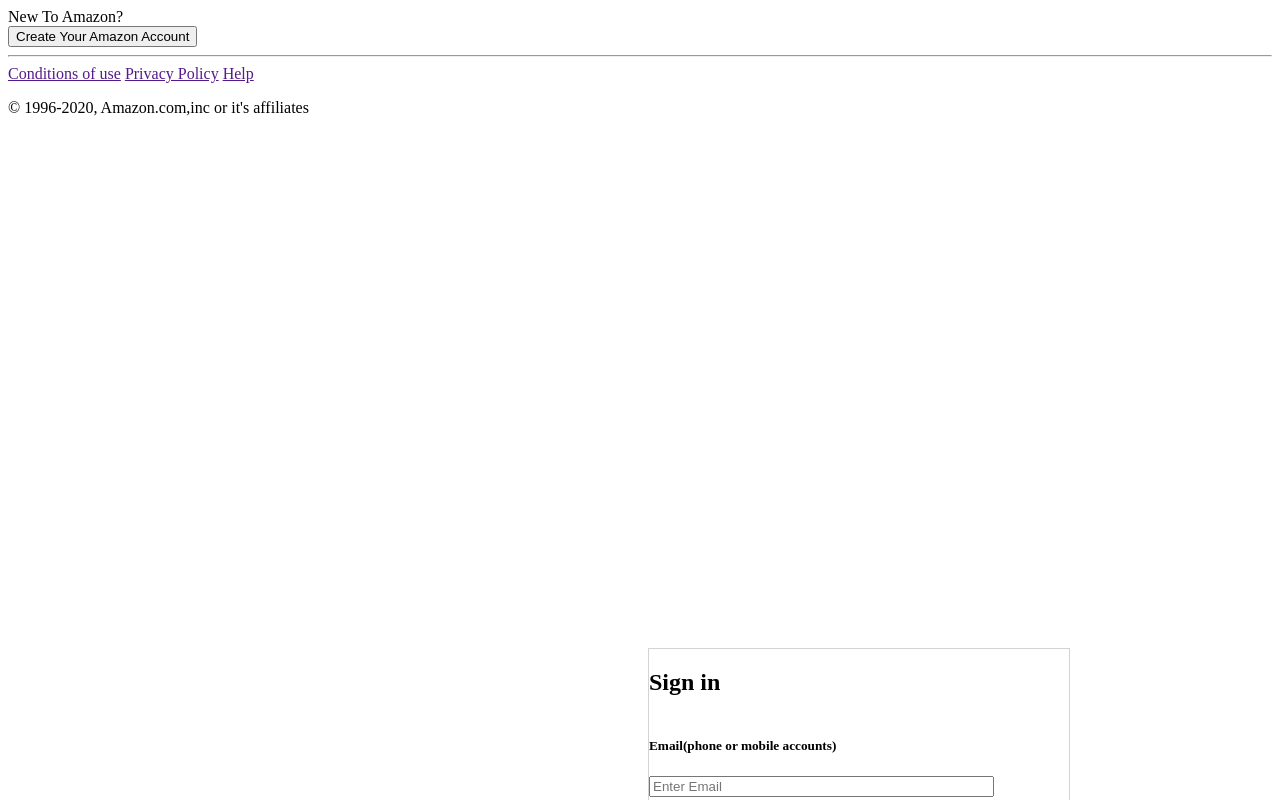
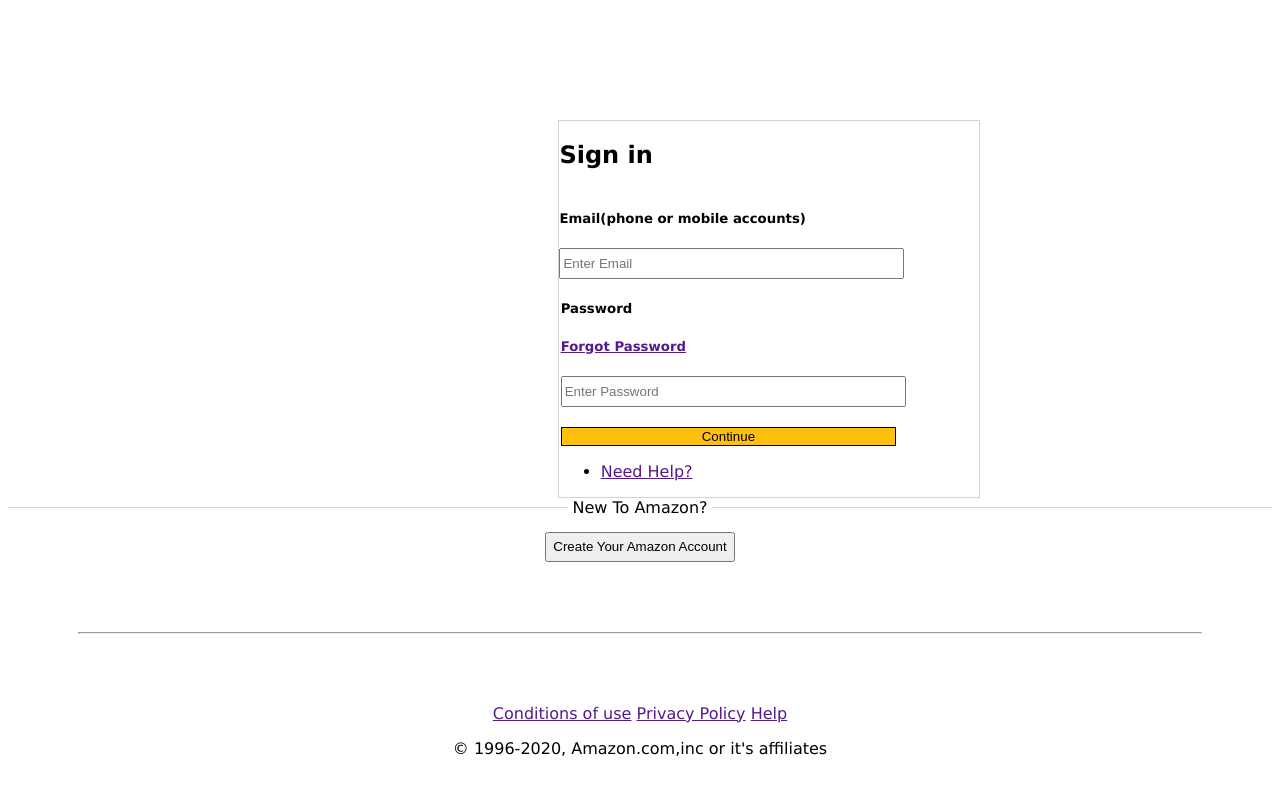
Before and after one commit to andycapaldo/week1_day2_amazon_replica, a plain HTML site: page index.html in a window 1280 px wide. Drawn offline with Linux system fonts and the light colour scheme.

Commit message:
Finished code

```diff
--- a/index.html
+++ b/index.html
@@ -29,9 +29,11 @@
     </div>
     <hr>
     <footer>
+    <div class="links">
         <a href="">Conditions of use</a>
         <a href="">Privacy Policy</a>
         <a href="">Help</a>
+    </div>
         <p>&copy 1996-2020, Amazon.com,inc or it's affiliates</p>
     </footer>
 </body>
--- a/styles.css
+++ b/styles.css
@@ -1,14 +1,18 @@
+body {
+    font-family: Verdana, Geneva, Tahoma, sans-serif;
+}
+
 
 .signin {
     border: 1px solid lightgray;
     display: flex;
     flex-direction: column;
     justify-content: center;
+    margin-left: 43vw;
+    margin-top: 15vh;
     align-items: center;
-    position: relative;
-    margin: 50vw;
-    padding: 0px 0px 20px 0px;
-    position: fixed;
+    height: min-content;
+    width: min-content;
 }
 
 .email {
@@ -16,3 +20,59 @@
     flex-direction: column;
     padding-right: 75px;
 }
+
+input[type="text"] {
+    height: 25px;
+}
+
+#submit {
+    box-sizing: content-box;
+    width: 77%;
+    background-color: RGB(255, 191, 15);
+    margin-top: 20px;
+    border: 0.1px solid black;
+}
+
+.separator {
+    display: flex;
+    justify-content: center;
+    align-items: center;
+}
+
+.separator::before,
+.separator::after {
+    content: '';
+    flex: 1;
+    border-bottom: 1px solid lightgray;
+}
+
+.separator:not(:empty)::before {
+    margin-right: .25em;
+}
+
+.separator:not(:empty)::after {
+    margin-left: .25em;
+}
+
+.newaccount {
+    display: flex;
+    justify-content: center;
+    align-items: center;
+    margin-top: 15px;
+}
+
+.newaccount input {
+    width: 15%;
+    height: 30px;
+}
+
+hr {
+    margin: 70px;
+}
+
+footer {
+    display: flex;
+    flex-direction: column;
+    justify-content: center;
+    align-items: center;
+}
```
